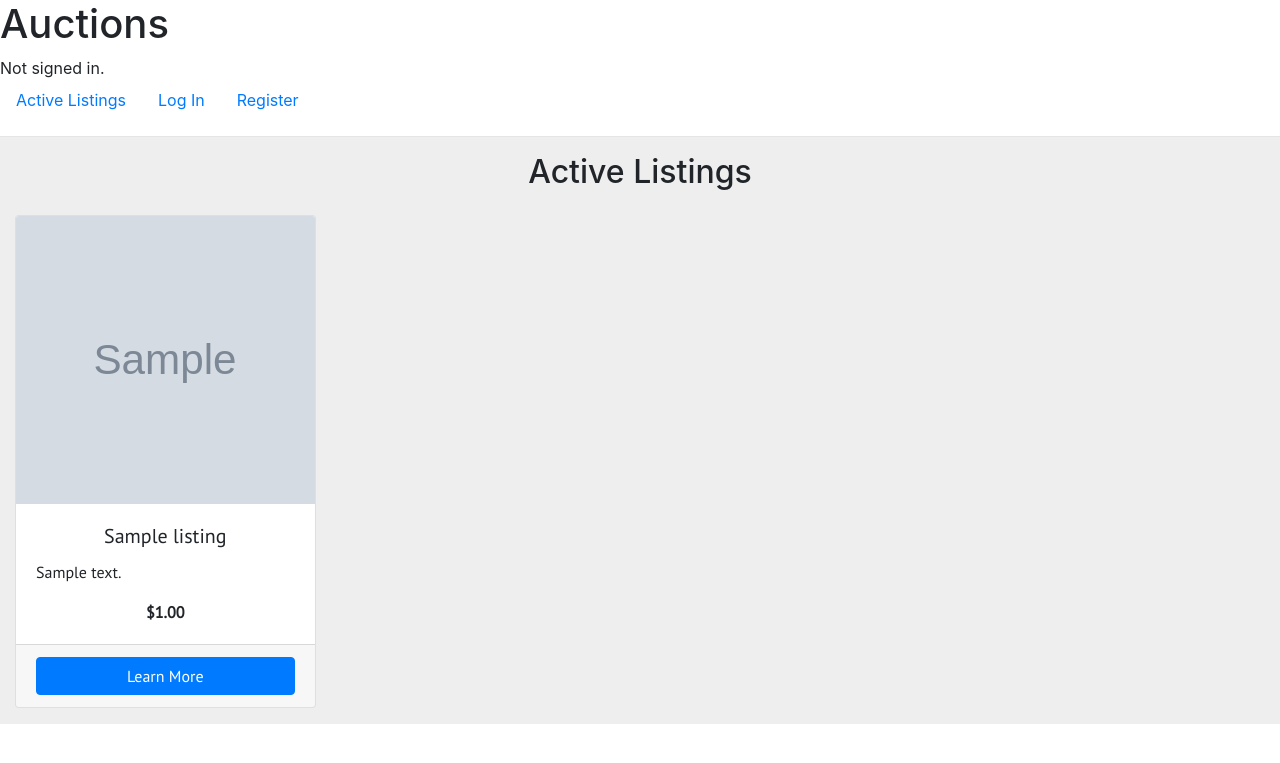
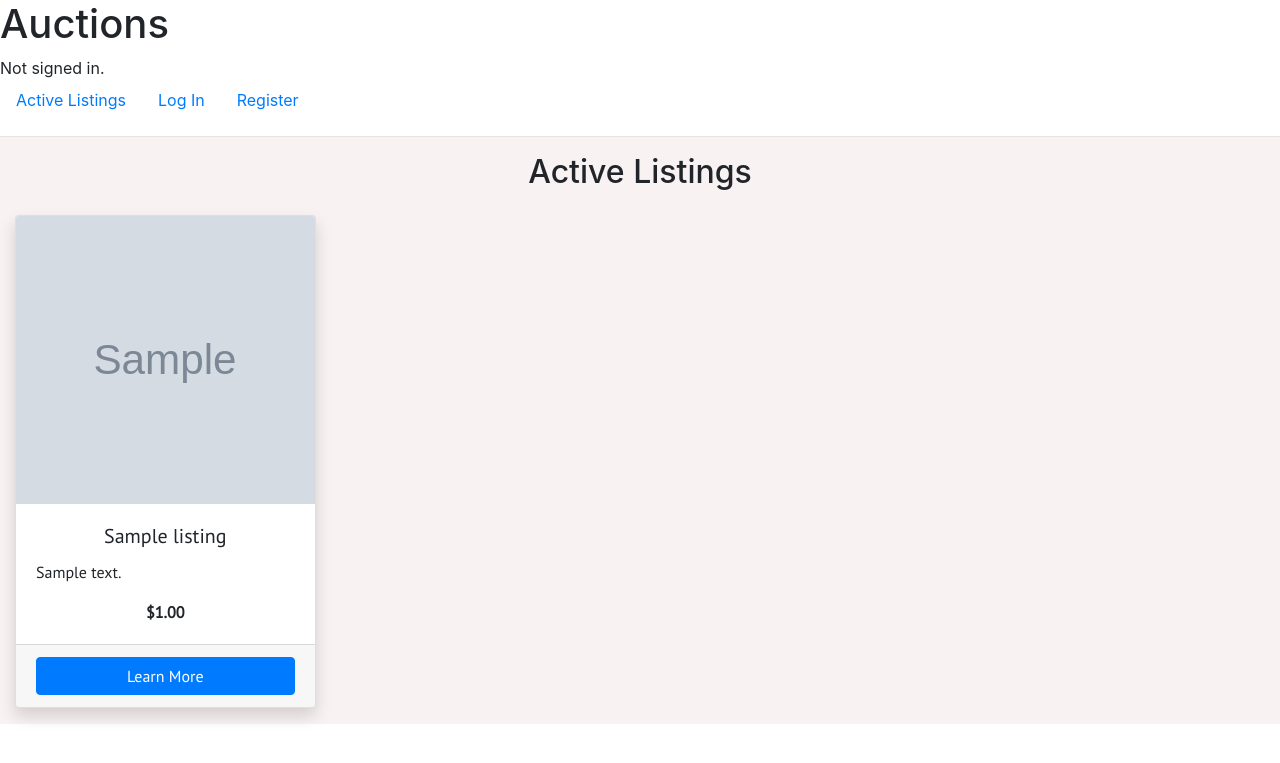
Before and after one commit to catbirdseatio/commerce, a Django app: page / in a window 1280 px wide. Shown: the top 763 px of the page. Run offline with Django 3.2, Linux system fonts and the light colour scheme; tables that the repository leaves empty hold one stand-in row (values such as "Sample post"); grey boxes marked "Sample" are stand-in pictures.

Commit message:
shadow added

```diff
--- a/auctions/static/auctions/styles.css
+++ b/auctions/static/auctions/styles.css
@@ -4,7 +4,7 @@ hr {
 }
 
 .content {
-  background-color: #eee;
+  background-color: #f9f2f2;
 }
 .content .listings-container {
   font-family: "PT Sans", sans-serif;
--- a/scss/styles.scss
+++ b/scss/styles.scss
@@ -4,7 +4,7 @@ hr {
     margin-bottom: 0;
 }
 .content {
-    background-color: #eee;
+    background-color: #f9f2f2;
 
     .listings-container {
         font-family: 'PT Sans', sans-serif;
--- a/templates/auctions/index.html
+++ b/templates/auctions/index.html
@@ -5,7 +5,7 @@
     <h2 class="text-center py-3">Active Listings</h2>
     <div class="listings-container">
     {% for listing in listings %}
-    <div class="card listing-card">
+    <div class="card listing-card shadow">
         {% if listing.profile_image %}
         <img class="card-img-top" src="{{ listing.profile_image.url }}" alt="{{ listing.title }}">
         {% else %}
--- a/templates/auctions/layout.html
+++ b/templates/auctions/layout.html
@@ -38,7 +38,7 @@
                 </li>
             {% endif %}
         </ul>
-        <hr>
+        <hr class="shadow-lg">
         {% include 'includes/_messages.html' %}
         <div class="content container-fluid pb-3">
         {% block body %}{% endblock %}
```
